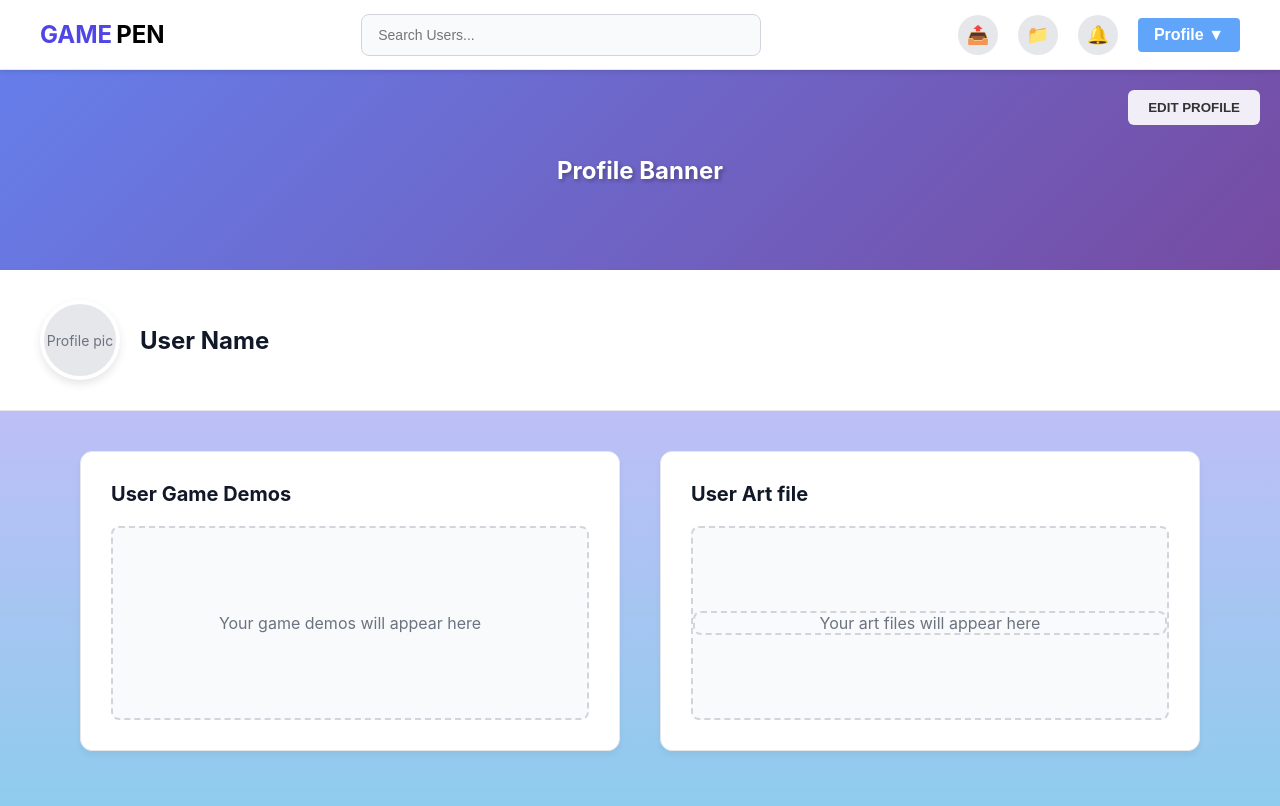
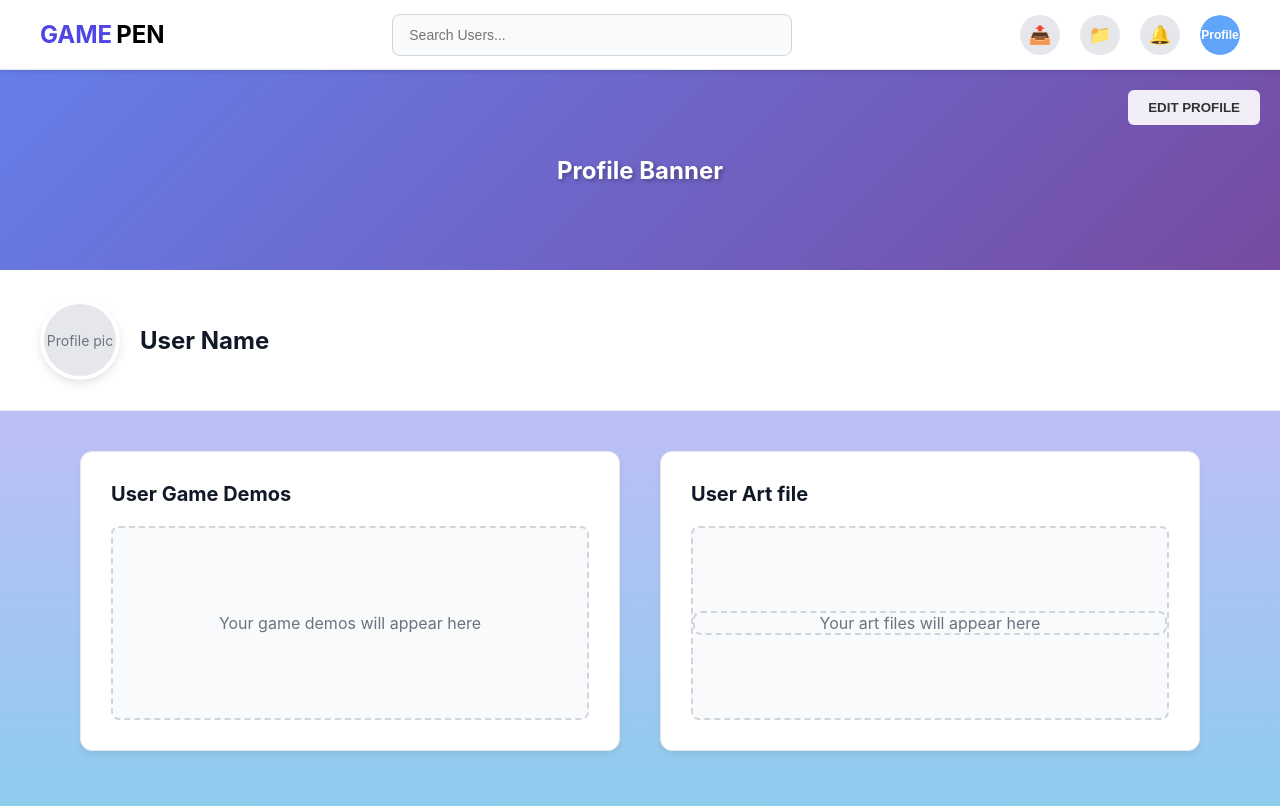
Before and after one commit to SuruGameGuru/Capstone-Game-Pen, a React (Create React App) app in the folder client/: page /profile in a window 1280 px wide. Shown: the top 806 px of the page. Built offline with nearby package versions, Linux system fonts and the light colour scheme; no server answers; sample sign-in values are in the browser's storage.

Commit message:
profile page style fixed

```diff
--- a/client/src/pages/Profile.jsx
+++ b/client/src/pages/Profile.jsx
@@ -360,7 +360,15 @@ const Profile = () => {
               onClick={handleProfileClick}
               className="profile-profile-btn"
             >
-              Profile ▼
+              {userData.profilePic ? (
+                <img
+                  src={userData.profilePic}
+                  alt="Profile Picture"
+                  className="profile-profile-pic"
+                />
+              ) : (
+                <div className="profile-profile-pic-placeholder">Profile</div>
+              )}
             </button>
             {showProfileDropdown && (
               <div className="profile-dropdown-menu">
--- a/client/src/styles/Profile.css
+++ b/client/src/styles/Profile.css
@@ -108,19 +108,45 @@ body, html {
 }
 
 .profile-profile-btn {
-  background: #60a5fa;
+  background: none;
   color: white;
   border: none;
-  padding: 8px 16px;
-  border-radius: 4px;
+  padding: 0;
+  border-radius: 50%;
   font-weight: bold;
   font-size: 16px;
   cursor: pointer;
-  transition: background-color 0.2s;
+  transition: all 0.2s;
+  width: 40px;
+  height: 40px;
+  display: flex;
+  align-items: center;
+  justify-content: center;
+  overflow: hidden;
 }
 
 .profile-profile-btn:hover {
-  background: #93c5fd;
+  transform: scale(1.05);
+}
+
+.profile-profile-pic {
+  width: 100%;
+  height: 100%;
+  object-fit: cover;
+  border-radius: 50%;
+}
+
+.profile-profile-pic-placeholder {
+  width: 100%;
+  height: 100%;
+  background: #60a5fa;
+  border-radius: 50%;
+  display: flex;
+  align-items: center;
+  justify-content: center;
+  font-size: 12px;
+  color: white;
+  font-weight: bold;
 }
 
 .profile-dropdown-menu {
```
